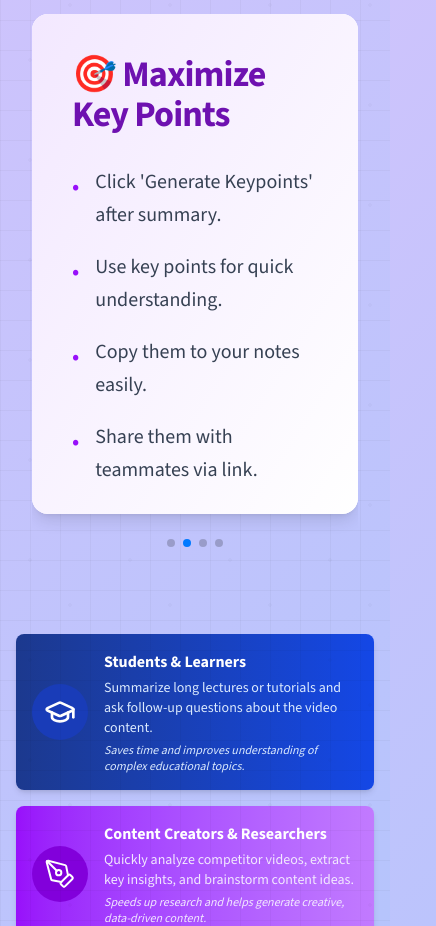
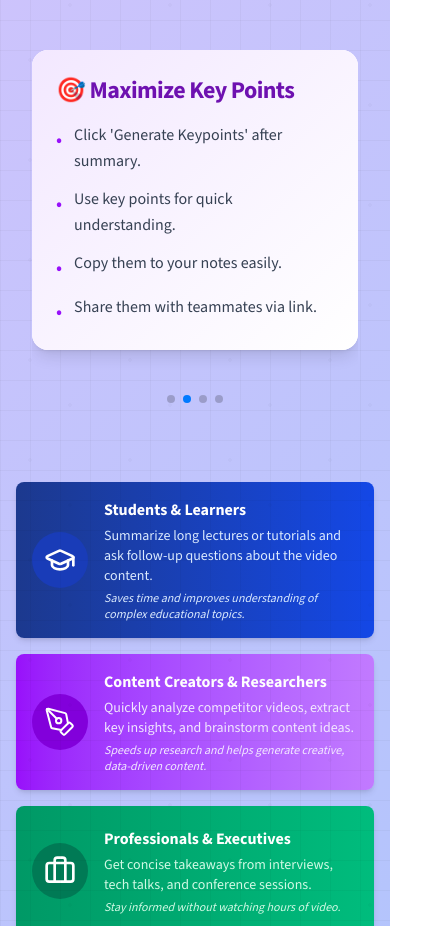
Before and after one commit to ahmii237/texttube, a Next.js app: page / in a window 390 px wide. Shown: the part 1060-1986 px from the top of the page, 436 px wide, since content can reach past the window. Built offline with nearby package versions, Linux system fonts and the light colour scheme.

Commit message:
Transcript api is introduced

```diff
--- a/src/components/AutoScrollFeedback.tsx
+++ b/src/components/AutoScrollFeedback.tsx
@@ -1,18 +1,28 @@
 "use client";
-import React from "react";
+import React, { useEffect, useState } from "react";
 import feedback from "../data/feedback.json";
 import FeedbackCard from "./FeedbackCard";
 
 const AutoScrollFeedback: React.FC = () => {
+  const [cardsPerRow, setCardsPerRow] = useState(3);
+
+  useEffect(() => {
+    // Update cards per row based on screen width
+    const handleResize = () => {
+      setCardsPerRow(window.innerWidth < 640 ? 2 : 3); // 640px is Tailwind's 'sm'
+    };
+    handleResize();
+    window.addEventListener("resize", handleResize);
+    return () => window.removeEventListener("resize", handleResize);
+  }, []);
+
   return (
     <div className="relative w-full max-w-6xl h-[400px] overflow-hidden my-10">
       <div className="animate-scroll-up-slow">
-        {/* Group feedback items into rows of 3 */}
+        {/* Group feedback items into rows of cardsPerRow */}
         {[...feedback, ...feedback]
-          .reduce((rows: Array<Array<typeof feedback[0]>>, item, index) => {
-            // Create new row for every 3 items
-            if (index % 3 === 0) rows.push([]);
-            // Add current item to the last row
+          .reduce((rows: Array<Array<(typeof feedback)[0]>>, item, index) => {
+            if (index % cardsPerRow === 0) rows.push([]);
             rows[rows.length - 1].push(item);
             return rows;
           }, [])
@@ -27,8 +37,8 @@ const AutoScrollFeedback: React.FC = () => {
                   />
                 </div>
               ))}
-              {/* If row has less than 3 items, add empty placeholders to maintain layout */}
-              {Array.from({ length: 3 - row.length }).map((_, i) => (
+              {/* If row has less than cardsPerRow items, add empty placeholders */}
+              {Array.from({ length: cardsPerRow - row.length }).map((_, i) => (
                 <div key={`empty-${i}`} className="flex-1" />
               ))}
             </div>
--- a/src/components/FeedbackCard.tsx
+++ b/src/components/FeedbackCard.tsx
@@ -14,22 +14,28 @@ const FeedbackCard: React.FC<FeedbackCardProps> = ({
   Name,
 }) => {
   return (
-    <div className="flex flex-col items-center justify-center bg-white rounded-xl p-6 shadow-lg hover:shadow-2xl transition-shadow duration-300 h-56">
-      <div className="flex mb-4">
+    <div className="flex flex-col items-center justify-center bg-white rounded-xl p-4 sm:p-6 shadow-lg hover:shadow-2xl transition-shadow duration-300 h-56 min-w-0 w-full max-w-xs sm:max-w-none">
+      <div className="flex mb-2 sm:mb-4">
         {Array(5)
           .fill(0)
           .map((_, index) => (
             <Star
               key={index}
               className="text-yellow-500 w-5 h-5"
-              fill="#f59e0b" // Add yellow fill color
-              strokeWidth={1} // Reduce the stroke width for better appearance
+              fill="#f59e0b"
+              strokeWidth={1}
             />
           ))}
       </div>
-      <h2 className="font-bold text-xl text-gray-800 mb-2">{Subject}</h2>
-      <p className="text-base text-gray-600 text-center px-4">{Description}</p>
-      <h3 className="font-medium text-gray-500 mt-4">{Name}</h3>
+      <h2 className="font-bold text-lg sm:text-xl text-gray-800 mb-1 sm:mb-2 text-center break-words w-full">
+        {Subject}
+      </h2>
+      <p className="text-sm sm:text-base text-gray-600 text-center px-2 sm:px-4 break-words w-full">
+        {Description}
+      </p>
+      <h3 className="font-medium text-gray-500 mt-2 sm:mt-4 text-center w-full break-words">
+        {Name}
+      </h3>
     </div>
   );
 };
--- a/src/components/Hero.tsx
+++ b/src/components/Hero.tsx
@@ -26,11 +26,11 @@ const Header: React.FC = () => {
       const transcriptData = await transcriptRes.json();
       console.log("Transcript Data:", transcriptData);
 
-function extractSlug(url: string): string {
-  const idMatch = url.match(/[?&]v=([^&]+)/) || url.match(/\/embed\/([^/?]+)/);
-  return idMatch ? idMatch[1] : "video";
-}
-
+      function extractSlug(url: string): string {
+        const idMatch =
+          url.match(/[?&]v=([^&]+)/) || url.match(/\/embed\/([^/?]+)/);
+        return idMatch ? idMatch[1] : "video";
+      }
 
       // Check transcript availability
       if (transcriptData.error === "TRANSCRIPT_DISABLED") {
@@ -50,7 +50,6 @@ function extractSlug(url: string): string {
       }
 
       const lines = transcriptData.transcript.content;
-
 
       if (!Array.isArray(lines)) {
         setIsLoading(false);
@@ -77,8 +76,6 @@ function extractSlug(url: string): string {
         return alert("Could not generate summary.");
       }
 
-
-
       const slug = extractSlug(url);
 
       router.push(
@@ -87,7 +84,6 @@ function extractSlug(url: string): string {
         )}&summary=${encodeURIComponent(summaryData.summary)}`,
         { scroll: false }
       );
-
     } catch (err) {
       console.error("Unexpected error:", err);
       setIsLoading(false);
@@ -113,17 +109,20 @@ function extractSlug(url: string): string {
         </p>
       </div>
 
-      <div id="linker" className="flex items-center gap-2">
+      <div
+        id="linker"
+        className="flex flex-col sm:flex-row items-center gap-2 w-full max-w-md"
+      >
         <input
           type="text"
           placeholder="Enter YouTube Video Link"
-          className="border-2 rounded-xl p-3 w-96"
+          className="border-2 rounded-xl p-3 w-full"
           value={url}
           onChange={(e) => setUrl(e.target.value)}
           disabled={isLoading}
         />
         <button
-          className={`px-4 py-3 border rounded-xl bg-red-600 hover:bg-red-400 hover:cursor-pointer text-white ${
+          className={`px-4 py-3 border rounded-xl bg-red-600 hover:bg-red-400 hover:cursor-pointer text-white w-full sm:w-auto mt-2 sm:mt-0 ${
             isLoading ? "opacity-50 cursor-not-allowed" : ""
           }`}
           onClick={handleClick}
--- a/src/components/Tips.tsx
+++ b/src/components/Tips.tsx
@@ -60,7 +60,7 @@ const tipData = [
 
 export default function Tips() {
   return (
-    <div className="w-full mx-auto px-4 py-10">
+    <div className="w-full mx-auto px-4 py-8 max-w-6xl">
       <Swiper
         modules={[Pagination, Scrollbar, A11y, Autoplay, Keyboard, Mousewheel]}
         pagination={{ clickable: true }}
@@ -68,7 +68,7 @@ export default function Tips() {
         keyboard={{ enabled: true }}
         mousewheel={{ forceToAxis: true }}
         autoplay={{ delay: 5000, disableOnInteraction: false }}
-        spaceBetween={30}
+        spaceBetween={20}
         slidesPerView={1}
         loop
         centeredSlides
@@ -76,19 +76,19 @@ export default function Tips() {
       >
         {tipData.map((tip, index) => (
           <SwiperSlide key={index}>
-            <div className="bg-white rounded-2xl shadow-lg overflow-hidden transition-all duration-300 hover:shadow-xl w-full h-[500px] mx-auto flex flex-col md:flex-row">
+            <div className="bg-white rounded-2xl shadow-lg overflow-hidden transition-all duration-300 hover:shadow-xl w-full h-auto mx-auto flex flex-col md:flex-row">
               {/* Left side - Content */}
-              <div className="p-10 md:w-3/5 bg-gradient-to-br from-purple-100 to-white flex flex-col justify-center">
-                <h2 className="text-4xl font-extrabold text-purple-800 mb-8 tracking-tight">
+              <div className="p-6 sm:p-8 md:p-10 w-full md:w-3/5 bg-gradient-to-br from-purple-100 to-white flex flex-col justify-center">
+                <h2 className="text-2xl sm:text-3xl md:text-4xl font-extrabold text-purple-800 mb-4 sm:mb-6 md:mb-8 tracking-tight">
                   {tip.heading}
                 </h2>
-                <ul className="text-gray-700 space-y-5 list-none">
+                <ul className="text-gray-700 space-y-3 sm:space-y-4 md:space-y-5 list-none">
                   {tip.tips.map((t, i) => (
                     <li key={i} className="flex items-start">
-                      <span className="inline-flex mr-4 mt-1 text-purple-600 text-2xl">
+                      <span className="inline-flex mr-3 md:mr-4 mt-1 text-purple-600 text-xl md:text-2xl">
                         •
                       </span>
-                      <span className="text-xl font-medium leading-relaxed">
+                      <span className="text-base sm:text-lg md:text-xl font-medium leading-relaxed">
                         {t}
                       </span>
                     </li>
@@ -96,8 +96,8 @@ export default function Tips() {
                 </ul>
               </div>
 
-              {/* Right side - Image */}
-              <div className="md:w-2/5 relative">
+              {/* Right side - Image (hidden on mobile) */}
+              <div className="hidden md:block md:w-2/5 relative">
                 <div className="h-full">
                   <Image
                     src={tip.image}
@@ -115,5 +115,4 @@ export default function Tips() {
         ))}
       </Swiper>
     </div>
-  );
-}
+  );}
```
